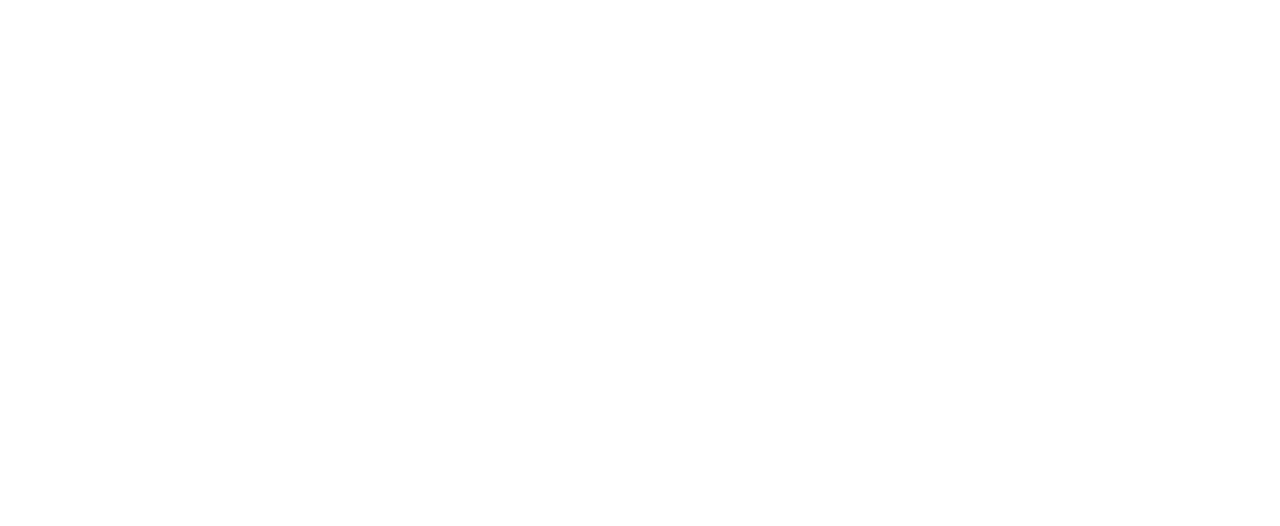
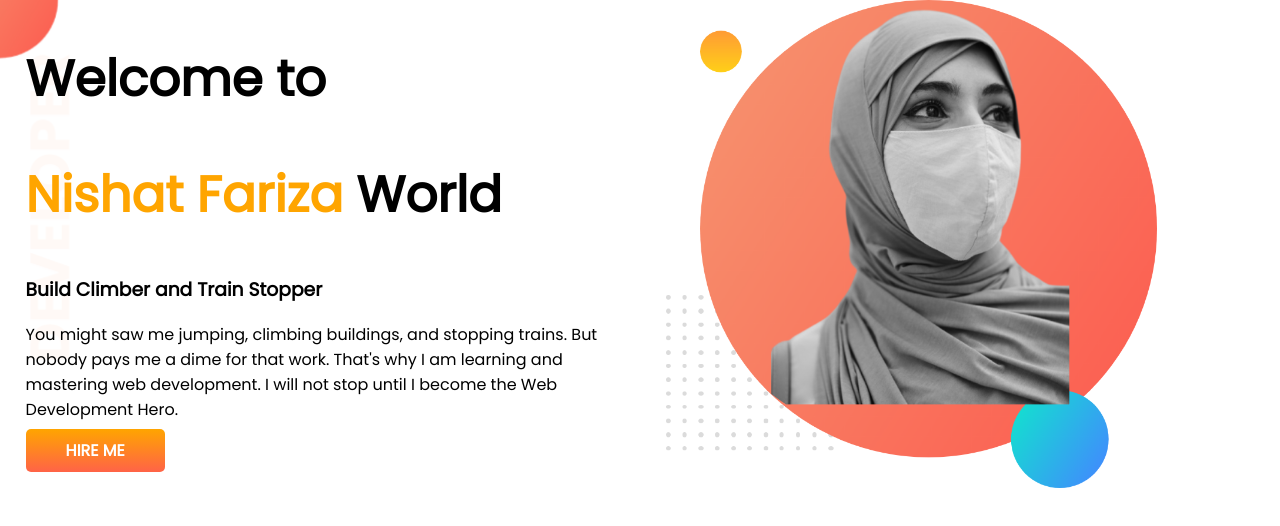
Before and after one commit to NishatFariza/developer-portfolio, a plain HTML site: page index.html in a window 1280 px wide. Drawn offline with Linux system fonts and the light colour scheme.

Commit message:
top banner added

```diff
--- a/index.html
+++ b/index.html
@@ -1,13 +1,35 @@
 <!DOCTYPE html>
 <html lang="en">
+
 <head>
     <meta charset="UTF-8">
     <meta http-equiv="X-UA-Compatible" content="IE=edge">
     <meta name="viewport" content="width=device-width, initial-scale=1.0">
     <title>Nishat Portfolio</title>
     <link rel="stylesheet" href="style.css">
+    <link rel="preconnect" href="https://fonts.googleapis.com">
+    <link rel="preconnect" href="https://fonts.gstatic.com" crossorigin>
+    <link href="https://fonts.googleapis.com/css2?family=Poppins&display=swap" rel="stylesheet">
 </head>
+
 <body>
+    <section class="top-banner">
+        <div class="half-width">
+            <h1>Welcome to</h1>
+            <h1><span class="orange-color">Nishat Fariza</span> World</h1>
+            <h3>Build Climber and Train Stopper</h3>
+            <p>You might saw me jumping, climbing buildings, and stopping trains. But nobody pays me a dime for that
+                work.
+                That's why I am learning and mastering web development. I will not stop until I become the Web
+                Development
+                Hero.</p>
+            <a class="link-button" target="_blank" href="https://www.linkedin.com/in/nishat-fariza-762699202/">HIRE
+                ME</a>
+        </div>
+        <div class="half-width">
+            <img src="images/nishat_picture.png" alt="">
+        </div>
+    </section>
+</body>
 
-</body>
 </html>
--- a/style.css
+++ b/style.css
@@ -0,0 +1,33 @@
+body{
+    font-family: 'Poppins', sans-serif;
+    margin:0;
+}
+h1{
+    font-size: 50px;
+}
+.orange-color{
+    color:#ffa500;
+}
+section{
+    display: flex;
+}
+.half-width{
+    width:50%;
+    padding-left:2%;
+}
+.half-width img{
+    width:80%;
+}
+.link-button{
+    text-decoration: none;
+    background-image: linear-gradient(orange,tomato);
+    padding:10px 40px;
+    border-radius: 5px;
+    color:white;
+    font-weight: 700;
+}
+.top-banner{
+    background-image: url(images/top-banner.png);
+    background-repeat: no-repeat;
+
+}
```
Also changed, not shown: images/dream-bg.png (added), images/exp-bg.png (added), images/jhankar.png (added), images/jhankar2.png (added), images/my-bg.png (added), images/my-bg2.png (added), images/nishat_picture.png (added), images/top-banner.png (added), 7 other files.
